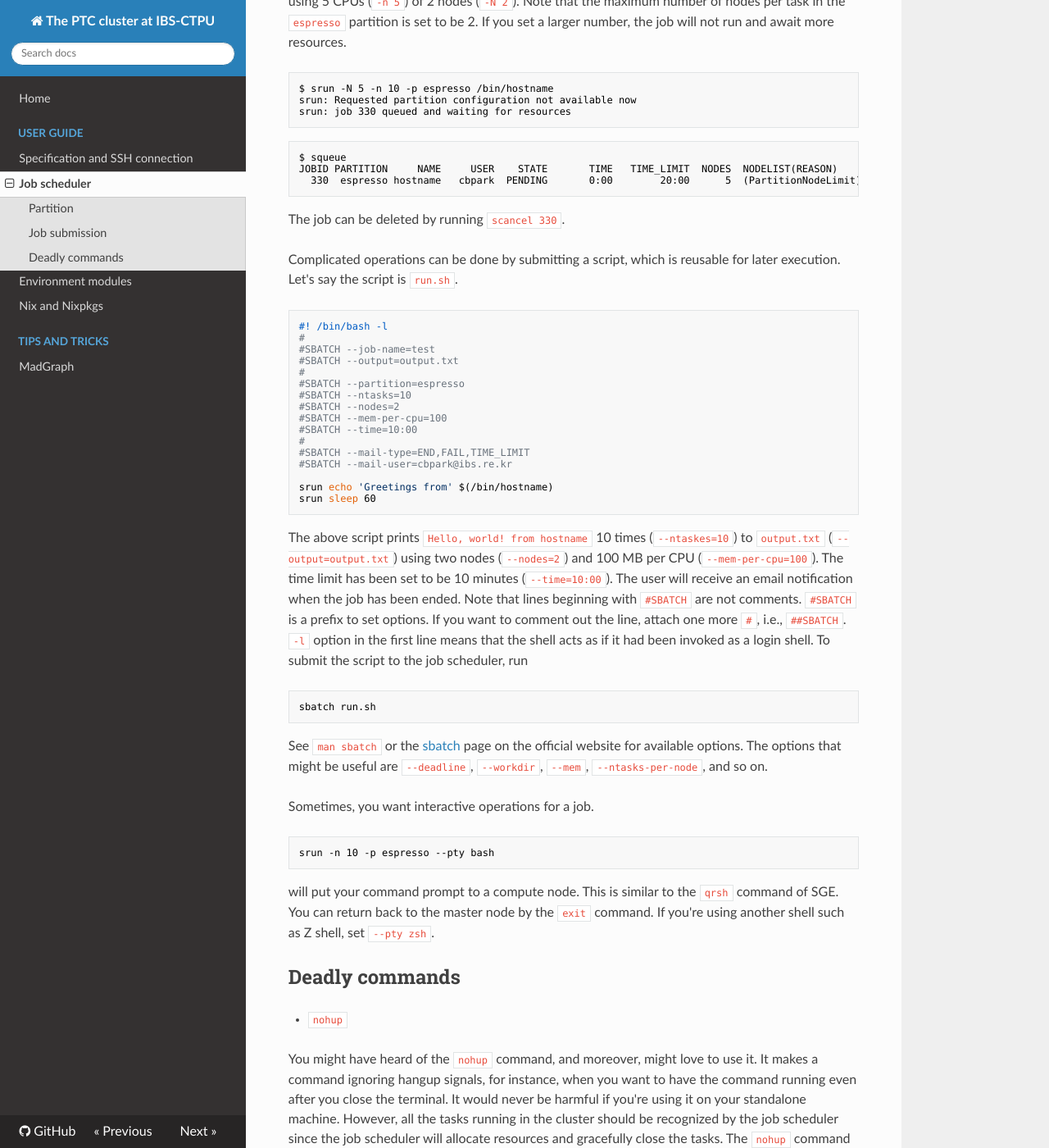
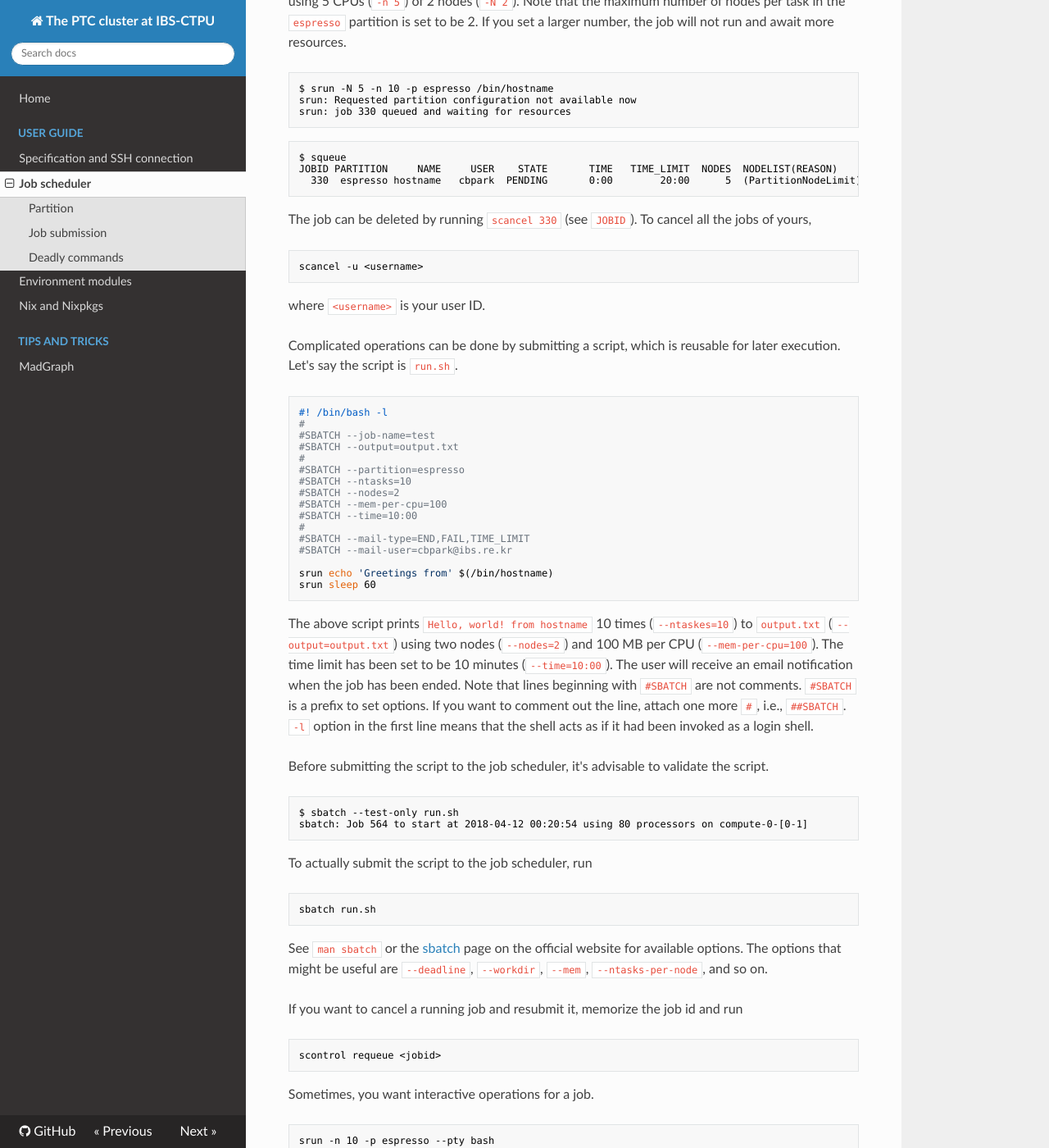
Before and after one commit to cbpark/ptc-cluster, an MkDocs documentation site: the page built from docs/job-scheduler.md, in a window 1280 px wide and 1400 px high, scrolled down 2200 px. Shown: the whole window at 82% size. Built offline with MkDocs 1.6.1, drawn with Linux system fonts in a browser that asks for light colours; nearby versions of some CDN libraries; old or Windows-style settings are respelled for this version of MkDocs.

Commit message:
Update job-scheduler (scancel -u, scontrol requeue)

````diff
--- a/docs/job-scheduler.md
+++ b/docs/job-scheduler.md
@@ -104,7 +104,13 @@ JOBID PARTITION     NAME     USER    STATE       TIME   TIME_LIMIT  NODES  NODEL
   330  espresso hostname   cbpark  PENDING       0:00        20:00      5  (PartitionNodeLimit)
 ```
 
-The job can be deleted by running `scancel 330`.
+The job can be deleted by running `scancel 330` (see `JOBID`). To cancel all the jobs of yours,
+
+``` no-highlight
+scancel -u <username>
+```
+
+where `<username>` is your user ID.
 
 Complicated operations can be done by submitting a script, which is reusable for later execution. Let's say the script is `run.sh`.
 
@@ -127,13 +133,27 @@ srun echo 'Greetings from' $(/bin/hostname)
 srun sleep 60
 ```
 
-The above script prints `Hello, world! from hostname` 10 times (`--ntaskes=10`) to `output.txt` (`--output=output.txt`) using two nodes (`--nodes=2`) and 100 MB per CPU (`--mem-per-cpu=100`). The time limit has been set to be 10 minutes (`--time=10:00`). The user will receive an email notification when the job has been ended. Note that lines beginning with `#SBATCH` are not comments. `#SBATCH` is a prefix to set options. If you want to comment out the line, attach one more `#`, i.e., `##SBATCH`. `-l` option in the first line means that the shell acts as if it had been invoked as a login shell. To submit the script to the job scheduler, run
+The above script prints `Hello, world! from hostname` 10 times (`--ntaskes=10`) to `output.txt` (`--output=output.txt`) using two nodes (`--nodes=2`) and 100 MB per CPU (`--mem-per-cpu=100`). The time limit has been set to be 10 minutes (`--time=10:00`). The user will receive an email notification when the job has been ended. Note that lines beginning with `#SBATCH` are not comments. `#SBATCH` is a prefix to set options. If you want to comment out the line, attach one more `#`, i.e., `##SBATCH`. `-l` option in the first line means that the shell acts as if it had been invoked as a login shell.
+
+Before submitting the script to the job scheduler, it's advisable to validate the script.
+
+``` no-highlight
+$ sbatch --test-only run.sh
+sbatch: Job 564 to start at 2018-04-12 00:20:54 using 80 processors on compute-0-[0-1]
+```
+To actually submit the script to the job scheduler, run
 
 ``` no-highlight
 sbatch run.sh
 ```
 
 See `man sbatch` or the [sbatch](https://slurm.schedmd.com/sbatch.html) page on the official website for available options. The options that might be useful are `--deadline`, `--workdir`, `--mem`, `--ntasks-per-node`, and so on.
+
+If you want to cancel a running job and resubmit it, memorize the job id and run
+
+``` no-highlight
+scontrol requeue <jobid>
+```
 
 Sometimes, you want interactive operations for a job.
 
````
